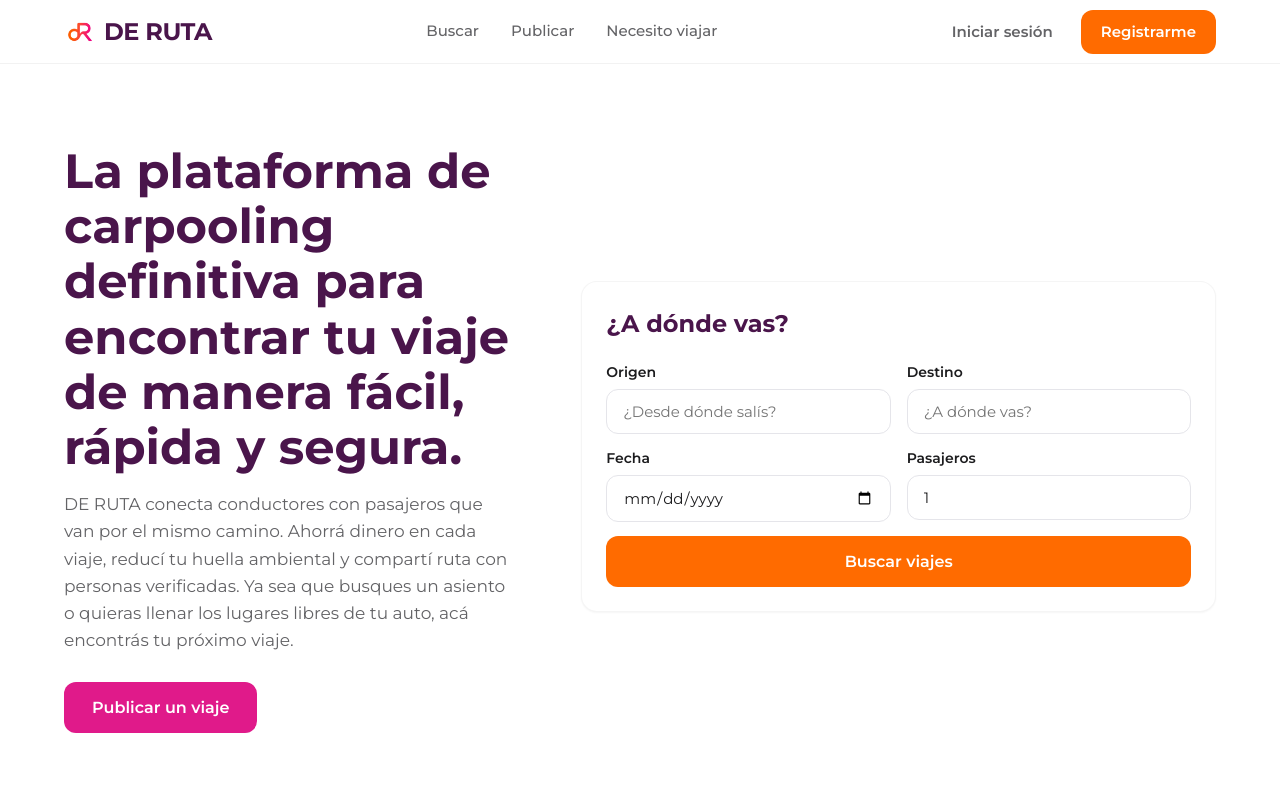
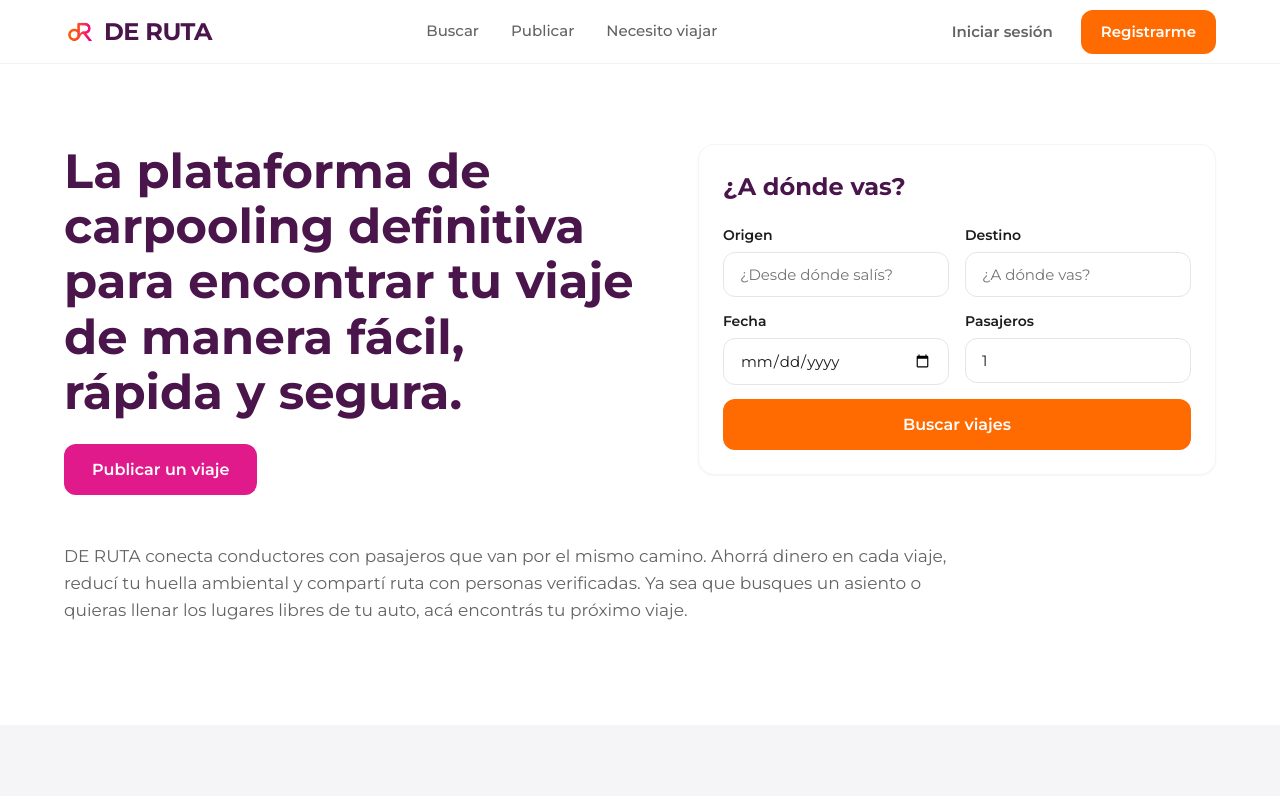
Before and after one commit to camivillafane/deruta, an Angular app in the folder apps/web/: page / in a window 1280 px wide. Shown: the top 796 px of the page. Built offline with nearby package versions, Linux system fonts and the light colour scheme.

Commit message:
Reorder landing: title+button and search on top, description below

```diff
--- a/apps/web/src/app/features/landing/landing.component.scss
+++ b/apps/web/src/app/features/landing/landing.component.scss
@@ -6,20 +6,28 @@
     padding: 80px 0 100px;
   }
 
-  &__content {
+  &__top {
     display: grid;
     gap: 40px;
-    align-items: center;
+    align-items: start;
+    margin-bottom: 48px;
 
     @media (min-width: 768px) {
-      grid-template-columns: 1fr 1.25fr;
+      grid-template-columns: 1fr 1fr;
       gap: 48px;
     }
 
     @media (min-width: 1024px) {
-      grid-template-columns: 1fr 1.4fr;
+      grid-template-columns: 1.1fr 1fr;
       gap: 64px;
     }
+  }
+
+  &__intro {
+    display: flex;
+    flex-direction: column;
+    align-items: flex-start;
+    gap: 24px;
   }
 
   &__title {
@@ -27,7 +35,7 @@
     font-weight: 800;
     color: var(--color-violet);
     line-height: 1.15;
-    margin-bottom: 16px;
+    margin: 0;
 
     @media (min-width: 768px) {
       font-size: 3rem;
@@ -37,27 +45,15 @@
   &__description {
     font-size: 1.0625rem;
     color: var(--color-text-secondary);
-    margin-bottom: 28px;
-    max-width: 540px;
     line-height: 1.6;
+    max-width: 900px;
+    margin: 0 auto 0 0;
   }
 
   &__actions {
     display: flex;
     flex-wrap: wrap;
     gap: 12px;
-    margin-bottom: 16px;
-  }
-
-  &__tertiary {
-    a {
-      font-weight: 600;
-      color: var(--color-magenta);
-
-      &:hover {
-        text-decoration: underline;
-      }
-    }
   }
 
   &__visual {
--- a/apps/web/src/app/features/landing/landing.component.ts
+++ b/apps/web/src/app/features/landing/landing.component.ts
@@ -12,12 +12,10 @@ import { CardComponent } from '../../shared/components/card/card.component';
   imports: [CommonModule, RouterModule, ReactiveFormsModule, ButtonComponent, InputComponent, CardComponent],
   template: `
     <section class="landing-hero">
-      <div class="container landing-hero__content">
-        <div class="landing-hero__text">
+      <div class="container">
+        <div class="landing-hero__top">
+          <div class="landing-hero__intro">
             <h1 class="landing-hero__title">La plataforma de carpooling definitiva para encontrar tu viaje de manera fácil, rápida y segura.</h1>
-          <p class="landing-hero__description">
-            DE RUTA conecta conductores con pasajeros que van por el mismo camino. Ahorrá dinero en cada viaje, reducí tu huella ambiental y compartí ruta con personas verificadas. Ya sea que busques un asiento o quieras llenar los lugares libres de tu auto, acá encontrás tu próximo viaje.
-          </p>
             <div class="landing-hero__actions">
               <app-button variant="secondary" size="lg" routerLink="/publicar">Publicar un viaje</app-button>
             </div>
@@ -70,6 +68,11 @@ import { CardComponent } from '../../shared/components/card/card.component';
               </form>
             </app-card>
           </div>
+        </div>
+
+        <p class="landing-hero__description">
+          DE RUTA conecta conductores con pasajeros que van por el mismo camino. Ahorrá dinero en cada viaje, reducí tu huella ambiental y compartí ruta con personas verificadas. Ya sea que busques un asiento o quieras llenar los lugares libres de tu auto, acá encontrás tu próximo viaje.
+        </p>
       </div>
     </section>
 
```
Lines whose indentation alone changed are shown as unchanged.
